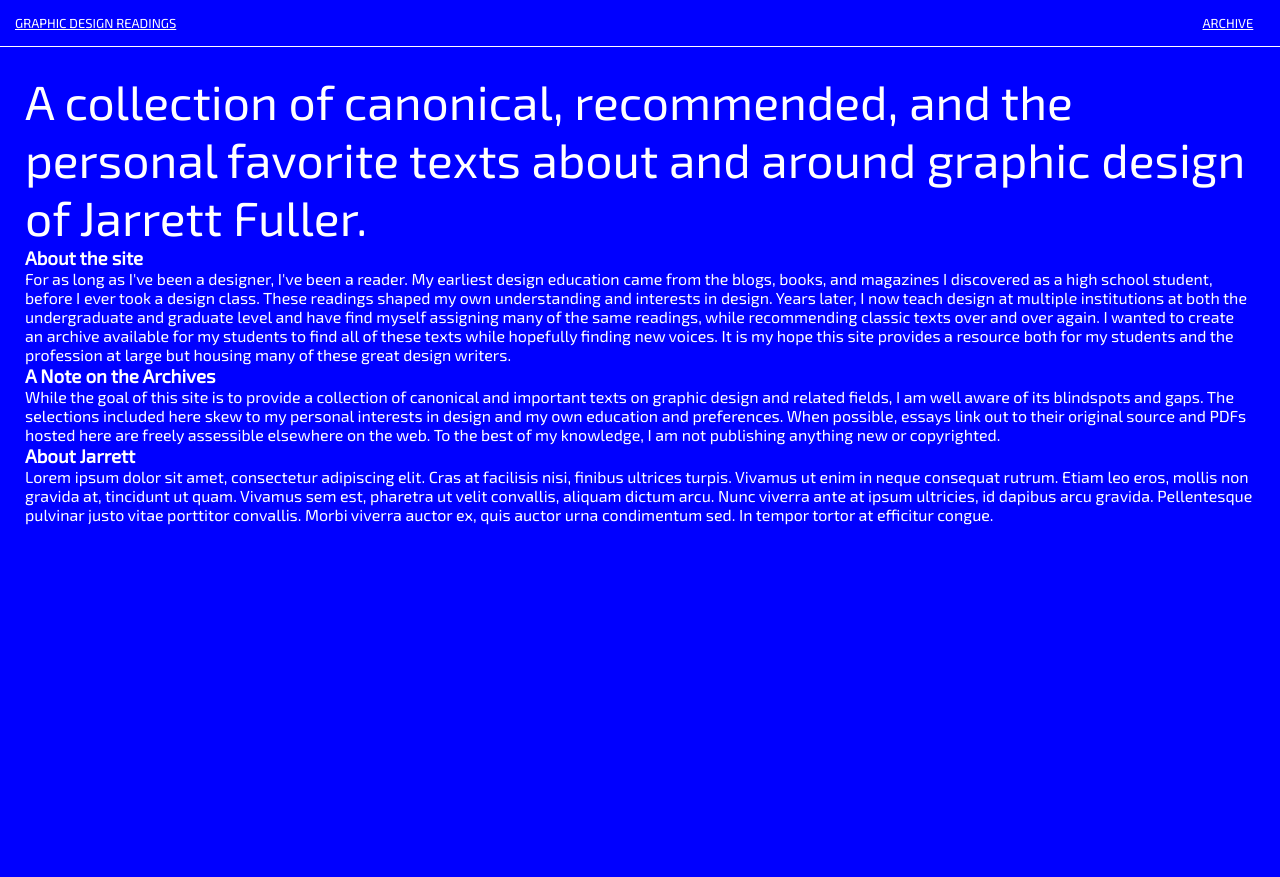
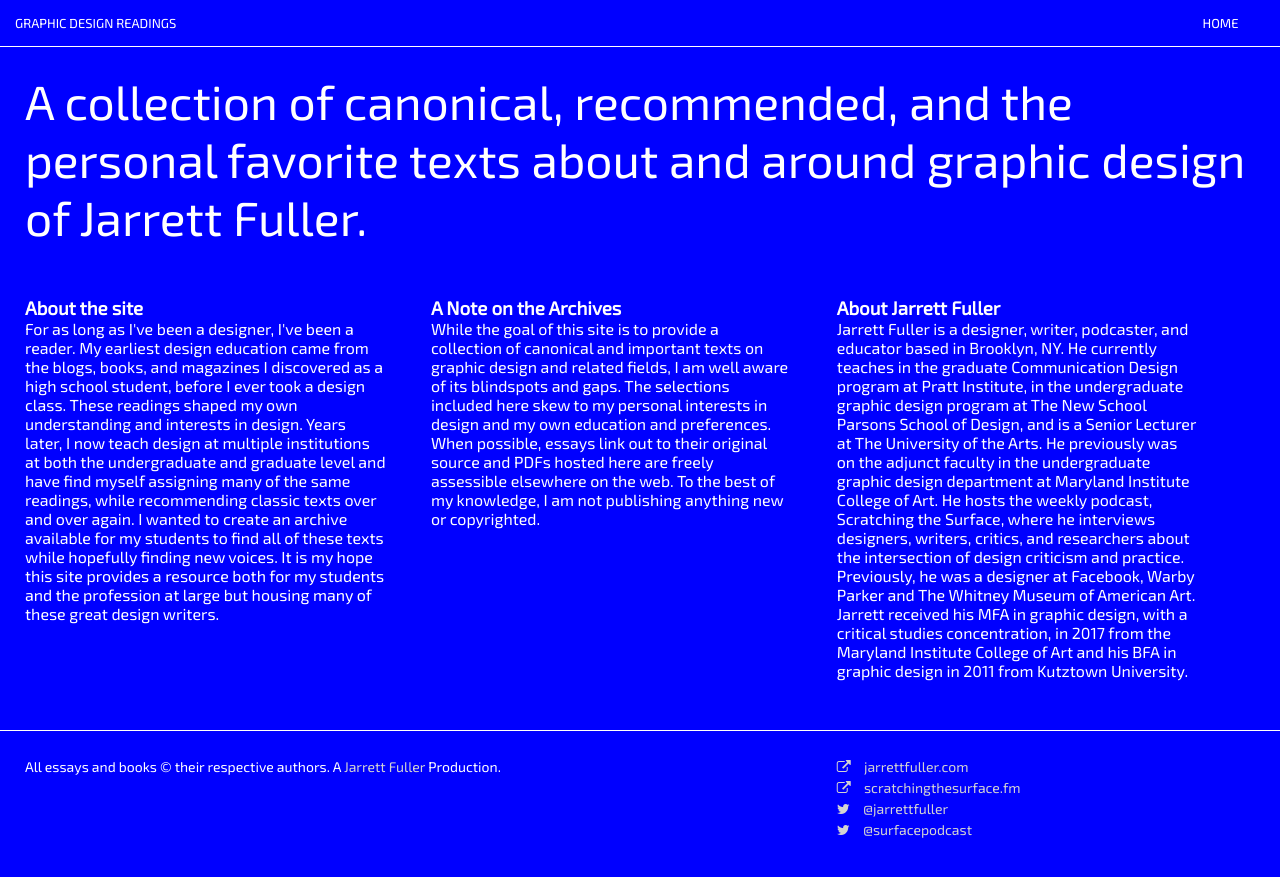
Before and after one commit to jarrettfuller/Graphic-Design-Readings, a Jekyll site: the page built from about.md, in a window 1280 px wide. Shown: the top 877 px of the page. Built offline with Jekyll 4.4.1, drawn with Linux system fonts in a browser that asks for light colours.

Commit message:
new essays / about page

```diff
--- a/_layouts/page.html
+++ b/_layouts/page.html
@@ -1,4 +1,5 @@
 <head>
+    <link rel="stylesheet" href="https://maxcdn.bootstrapcdn.com/font-awesome/4.7.0/css/font-awesome.min.css">
 <style type="text/css">
     * {
         padding: 0px;
@@ -10,6 +11,9 @@
         color: white;
         font-size: 48px;
         font-family: 'Exo 2', sans-serif;
+    }
+    a {
+        text-decoration: none;
     }
     .info {
     width: 100%;
@@ -44,10 +48,58 @@
 }
     .about {
         padding: 25px;
+        margin-bottom: 50px;
     }
     .bio {
         font-size: 16px;
+        width: 33%;
+        box-sizing: border-box;
+        padding-right: 45px;
+        float: left;
+        padding-top: 50px;
     }
+    footer {
+        font-size: 14px;
+        width: 100%;
+        box-sizing: border-box;
+        border-top: 1px solid white;
+        padding-top: 25px;
+        padding-bottom: 25px;
+        padding-left: 25px;
+        padding-right: 25px;
+        margin-top: 50px;
+        display: flex;
+    }
+    footer p {
+        padding-top: 2px;
+        padding-bottom: 2px;
+    }
+    footer a {
+        color: lightgray;
+        text-decoration: none;
+
+    }
+    footer a:hover {
+        color: white;
+    }
+    footer a i {
+        padding-right: 10px;
+    }
+    .copyright {
+        width: 66%;
+    }
+    .social {
+        width: 33%;
+    }
+    .clearfix::after {
+  content: '';
+  clear: both;
+  display: table;
+}
+.clear {
+  clear: both;
+  display: block;
+}
     </style>
 
             <link href="https://fonts.googleapis.com/css?family=Exo+2" rel="stylesheet">
@@ -56,9 +108,9 @@
 
     <div class="info">
     <div class="key">
-    <a href="index">Graphic Design Readings</a></div>
+    <a href="{{ site.github.url }}/index">Graphic Design Readings</a></div>
 
-    <div class="about-link"><a href="index">Archive</a></div>
+    <div class="about-link"><a href="{{ site.github.url }}/index">Home</a></div>
 </div>
 
 <div class="about">
@@ -66,4 +118,20 @@
     {{ content }}
 
 </div>
+
+    <section class="clear"></section>
+
+<footer>
+
+    <div class="copyright">
+    <p>All essays and books © their respective authors. A <a href="http://www.jarrettfuller.com">Jarrett Fuller</a> Production.</p>
+    </div>
+
+    <div class="social">
+<p><a href="http://www.jarrettfuller.com"><i class="fa fa-external-link" aria-hidden="true"></i> jarrettfuller.com</a></p>
+<p><a href="http://www.scratchingthesurface.fm"><i class="fa fa-external-link" aria-hidden="true"></i> scratchingthesurface.fm</a></p>
+<p><a href="http://www.twitter.com/jarrettfuller"><i class="fa fa-twitter" aria-hidden="true"></i> @jarrettfuller</a></p>
+<p><a href="http://www.twitter.com/surfacepodcast"><i class="fa fa-twitter" aria-hidden="true"></i> @surfacepodcast</a></p>
+</div>
+</footer>
 </body>
--- a/about.md
+++ b/about.md
@@ -16,6 +16,8 @@
 </div>
 
 <div class="bio">
-<h3>About Jarrett</h3>
-<p>Lorem ipsum dolor sit amet, consectetur adipiscing elit. Cras at facilisis nisi, finibus ultrices turpis. Vivamus ut enim in neque consequat rutrum. Etiam leo eros, mollis non gravida at, tincidunt ut quam. Vivamus sem est, pharetra ut velit convallis, aliquam dictum arcu. Nunc viverra ante at ipsum ultricies, id dapibus arcu gravida. Pellentesque pulvinar justo vitae porttitor convallis. Morbi viverra auctor ex, quis auctor urna condimentum sed. In tempor tortor at efficitur congue.</p>
+<h3>About Jarrett Fuller</h3>
+<p>
+Jarrett Fuller is a designer, writer, podcaster, and educator based in Brooklyn, NY. He currently teaches in the graduate Communication Design program at Pratt Institute, in the undergraduate graphic design program at The New School Parsons School of Design, and is a Senior Lecturer at The University of the Arts. He previously was on the adjunct faculty in the undergraduate graphic design department at Maryland Institute College of Art. He hosts the weekly podcast, Scratching the Surface, where he interviews designers, writers, critics, and researchers about the intersection of design criticism and practice. Previously, he was a designer at Facebook, Warby Parker and The Whitney Museum of American Art. Jarrett received his MFA in graphic design, with a critical studies concentration, in 2017 from the Maryland Institute College of Art and his BFA in graphic design in 2011 from Kutztown University.</p>
+
 </div>
--- a/index.html
+++ b/index.html
@@ -12,7 +12,7 @@
         <li><i class="fa fa-book" aria-hidden="true"></i> Book</li>
     </ul></div>
 
-    <div class="about-link"><a href="about">About</a></div>
+    <div class="about-link"><a href="{{ site.github.url }}/about">About</a></div>
 </div>
 
 <div class="blog-list-container" id="all-container">
```
Also changed, not shown: _posts/2017-9-20-a-note-on-the-type.md (added, +10 -0 lines), _posts/2017-9-21-c-1962.md (added, +11 -0 lines), _posts/2017-9-21-g-e-s-t-a-l-t.md (added, +9 -0 lines), _posts/2017-9-21-hardy-perrenials.md (added, +11 -0 lines), 1 other file.
